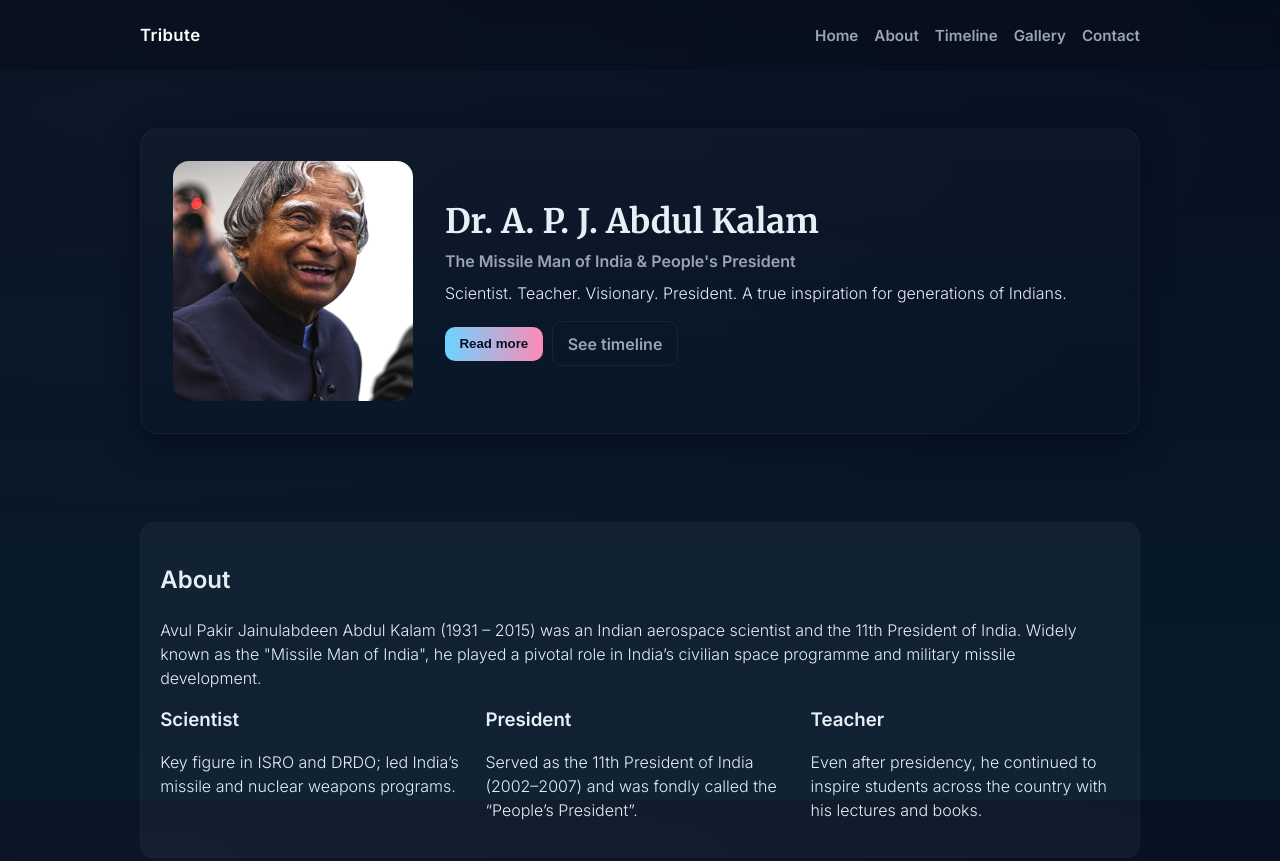
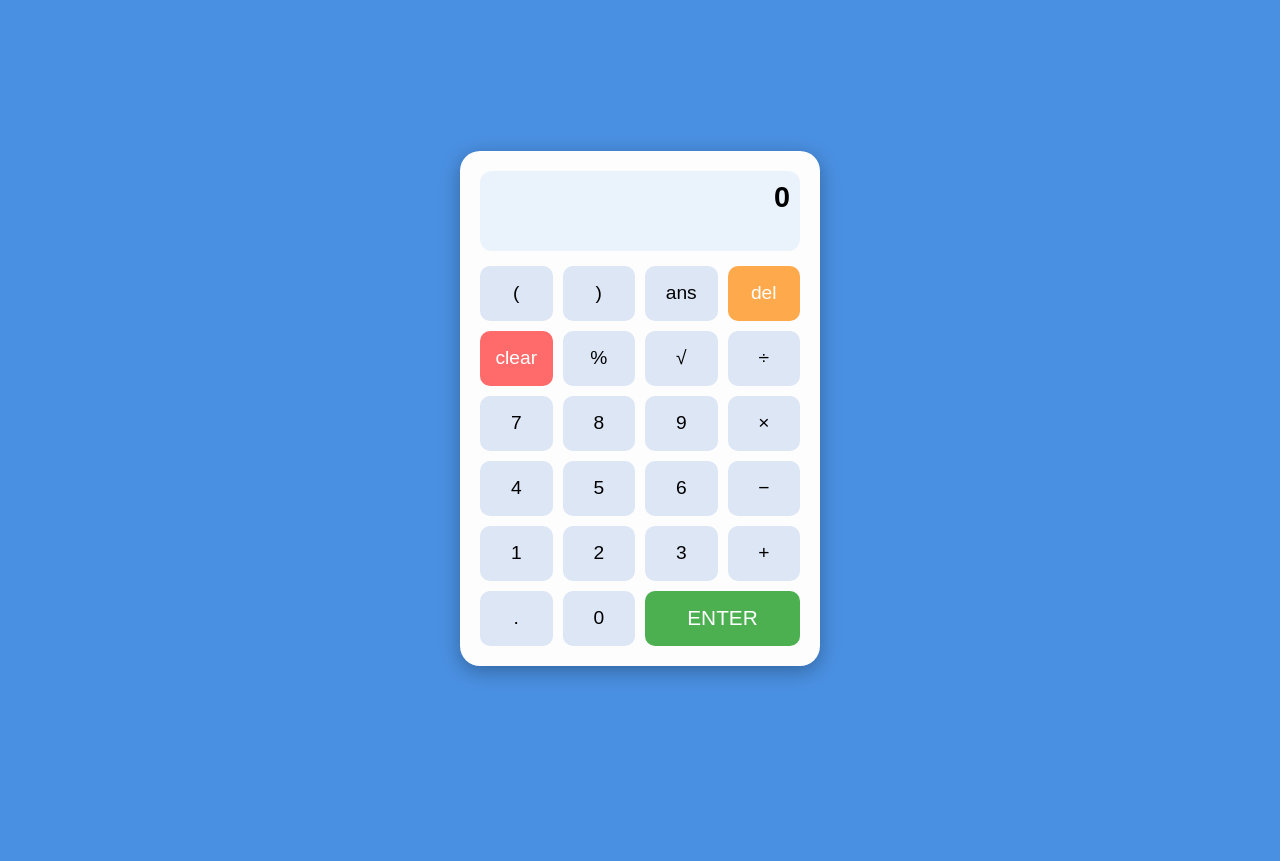
Before and after one commit to Spsivagang-r/OIBSIP, a plain HTML site: page index.html in a window 1280 px wide. Shown: the top 861 px of the page. After the commit the page ends 816 px from the top, so only its background shows below. Drawn offline with Linux system fonts and the light colour scheme.

Commit message:
upload calculator project

```diff
--- a/index.html
+++ b/index.html
@@ -1,119 +1,172 @@
-<!doctype html>
+<!DOCTYPE html>
 <html lang="en">
 <head>
-  <meta charset="utf-8" />
-  <meta name="viewport" content="width=device-width,initial-scale=1" />
-  <title>Tribute to Dr. A. P. J. Abdul Kalam</title>
-  <link href="https://fonts.googleapis.com/css2?family=Merriweather:wght@300;700&family=Inter:wght@300;600&display=swap" rel="stylesheet">
-  <link rel="stylesheet" href="styles.css">
+  <meta charset="UTF-8">
+  <meta name="viewport" content="width=device-width, initial-scale=1.0">
+  <title>Styled Calculator</title>
+  <style>
+    body {
+      display: flex;
+      justify-content: center;
+      align-items: center;
+      height: 100vh;
+      background: #4a90e2;
+      font-family: Arial, sans-serif;
+    }
+
+    .calculator {
+      width: 320px;
+      background: #fdfdfd;
+      border-radius: 20px;
+      box-shadow: 0 5px 20px rgba(0,0,0,0.3);
+      padding: 20px;
+    }
+
+    .display {
+      background: #eaf2fb;
+      border-radius: 12px;
+      padding: 10px;
+      text-align: right;
+      min-height: 60px;
+      margin-bottom: 15px;
+      word-wrap: break-word;
+    }
+
+    .expression {
+      font-size: 1.1rem;
+      color: #555;
+    }
+
+    .result {
+      font-size: 1.8rem;
+      font-weight: bold;
+      color: #000;
+    }
+
+    .buttons {
+      display: grid;
+      grid-template-columns: repeat(4, 1fr);
+      gap: 10px;
+    }
+
+    button {
+      height: 55px;
+      font-size: 1.2rem;
+      border: none;
+      border-radius: 10px;
+      cursor: pointer;
+      background: #dce6f5;
+      transition: 0.2s;
+    }
+
+    button:hover {
+      background: #c8d9f0;
+    }
+
+    .operator {
+      background: #b5d3f2;
+    }
+
+    .clear {
+      background: #ff6b6b;
+      color: white;
+    }
+
+    .clear:hover {
+      background: #e65b5b;
+    }
+
+    .enter {
+      grid-column: span 2;
+      background: #4CAF50;
+      color: white;
+      font-size: 1.3rem;
+    }
+
+    .enter:hover {
+      background: #45a049;
+    }
+
+    .del {
+      background: #ffa94d;
+      color: white;
+    }
+
+    .del:hover {
+      background: #e68a2e;
+    }
+  </style>
 </head>
 <body>
-  <header class="site-header">
-    <nav class="nav">
-      <div class="brand"><a href="#hero">Tribute</a></div>
-      <button id="menuToggle" class="menu-toggle" aria-expanded="false" aria-controls="mainMenu">☰</button>
-      <ul id="mainMenu" class="nav-list">
-        <li><a href="#hero">Home</a></li>
-        <li><a href="#life">About</a></li>
-        <li><a href="#timeline">Timeline</a></li>
-        <li><a href="#gallery">Gallery</a></li>
-        <li><a href="#footer">Contact</a></li>
-      </ul>
-    </nav>
-  </header>
+  <div class="calculator">
+    <div class="display">
+      <div class="expression" id="expression"></div>
+      <div class="result" id="result">0</div>
+    </div>
+    <div class="buttons">
+      <button onclick="appendValue('(')">(</button>
+      <button onclick="appendValue(')')">)</button>
+      <button onclick="useAns()">ans</button>
+      <button onclick="delChar()" class="del">del</button>
 
-  <main>
-    <!-- Hero -->
-    <section id="hero" class="hero">
-      <div class="hero-inner">
-        <div class="portrait">
-          <img src="images/tribute.jpg" alt="Portrait of Dr. A. P. J. Abdul Kalam">
-        </div>
-        <div class="hero-text">
-          <h1 class="name">Dr. A. P. J. Abdul Kalam</h1>
-          <p class="tagline">The Missile Man of India & People's President</p>
-          <p class="lead" id="leadParagraph">
-            <span class="typewriter" data-text="Scientist. Teacher. Visionary. President. A true inspiration for generations of Indians."></span>
-          </p>
-          <div class="hero-actions">
-            <button id="readMoreBtn" class="btn" aria-expanded="false">Read more</button>
-            <a class="btn btn-ghost" href="#timeline">See timeline</a>
-          </div>
-        </div>
-      </div>
-    </section>
+      <button onclick="clearDisplay()" class="clear">clear</button>
+      <button onclick="appendValue('%')">%</button>
+      <button onclick="appendValue('Math.sqrt(')">√</button>
+      <button onclick="appendValue('/')">÷</button>
 
-    <!-- About -->
-    <section id="life" class="container card">
-      <h2>About</h2>
-      <p>
-        Avul Pakir Jainulabdeen Abdul Kalam (1931 – 2015) was an Indian aerospace scientist and the 11th President of India.
-        Widely known as the "Missile Man of India", he played a pivotal role in India’s civilian space programme and military missile development.
-      </p>
-      <div class="highlights">
-        <article class="highlight">
-          <h3>Scientist</h3>
-          <p>Key figure in ISRO and DRDO; led India’s missile and nuclear weapons programs.</p>
-        </article>
-        <article class="highlight">
-          <h3>President</h3>
-          <p>Served as the 11th President of India (2002–2007) and was fondly called the “People’s President”.</p>
-        </article>
-        <article class="highlight">
-          <h3>Teacher</h3>
-          <p>Even after presidency, he continued to inspire students across the country with his lectures and books.</p>
-        </article>
-      </div>
-    </section>
+      <button onclick="appendValue('7')">7</button>
+      <button onclick="appendValue('8')">8</button>
+      <button onclick="appendValue('9')">9</button>
+      <button onclick="appendValue('*')">×</button>
 
-    <!-- Timeline -->
-    <section id="timeline" class="container timeline">
-      <h2>Timeline</h2>
-      <ol>
-        <li><strong>1931</strong> – Born in Rameswaram, Tamil Nadu.</li>
-        <li><strong>1960</strong> – Graduated in Aerospace Engineering from Madras Institute of Technology.</li>
-        <li><strong>1969</strong> – Joined ISRO; Project Director of India’s first satellite launch vehicle (SLV-III).</li>
-        <li><strong>1980s–90s</strong> – Played key role in development of ballistic missiles (Agni, Prithvi).</li>
-        <li><strong>1998</strong> – Instrumental in India’s nuclear tests at Pokhran-II.</li>
-        <li><strong>2002</strong> – Became the 11th President of India.</li>
-        <li><strong>2015</strong> – Passed away while delivering a lecture at IIM Shillong.</li>
-      </ol>
-    </section>
+      <button onclick="appendValue('4')">4</button>
+      <button onclick="appendValue('5')">5</button>
+      <button onclick="appendValue('6')">6</button>
+      <button onclick="appendValue('-')">−</button>
 
-    <!-- Gallery -->
-    <section id="gallery" class="container gallery">
-      <h2>Gallery</h2>
-      <div class="gallery-grid">
-        <figure>
-          <img src="images/photo1.jpg" alt="Kalam with students">
-          <figcaption>Inspiring the youth of India</figcaption>
-        </figure>
-        <figure>
-          <img src="images/photo2.jpg" alt="Kalam as President">
-          <figcaption>As the President of India</figcaption>
-        </figure>
-        <figure>
-          <img src="images/photo3.jpg" alt="Kalam in ISRO lab">
-          <figcaption>Working in ISRO</figcaption>
-        </figure>
-      </div>
-    </section>
+      <button onclick="appendValue('1')">1</button>
+      <button onclick="appendValue('2')">2</button>
+      <button onclick="appendValue('3')">3</button>
+      <button onclick="appendValue('+')">+</button>
 
-    <!-- Quote -->
-    <section class="quote card">
-      <blockquote>
-        "Dream, dream, dream. Dreams transform into thoughts and thoughts result in action."
-        <cite>— Dr. A. P. J. Abdul Kalam</cite>
-      </blockquote>
-    </section>
-  </main>
+      <button onclick="appendValue('.')">.</button>
+      <button onclick="appendValue('0')">0</button>
+      <button onclick="calculate()" class="enter">ENTER</button>
+    </div>
+  </div>
 
-  <footer id="footer" class="site-footer">
-    <div class="container footer-inner">
-      <p>Tribute to <strong>Dr. A. P. J. Abdul Kalam</strong> | Made with ♥ by Students of India</p>
-      <button id="topBtn" class="top-btn" title="Back to top">↑</button>
-    </div>
-  </footer>
-  <script src="script.js"></script>
+  <script>
+    let expressionDisplay = document.getElementById("expression");
+    let resultDisplay = document.getElementById("result");
+    let lastAnswer = 0;
+
+    function appendValue(value) {
+      expressionDisplay.textContent += value;
+    }
+
+    function clearDisplay() {
+      expressionDisplay.textContent = "";
+      resultDisplay.textContent = "0";
+    }
+
+    function delChar() {
+      expressionDisplay.textContent = expressionDisplay.textContent.slice(0, -1);
+    }
+
+    function calculate() {
+      try {
+        let exp = expressionDisplay.textContent;
+        let result = eval(exp);
+        resultDisplay.textContent = result;
+        lastAnswer = result;
+      } catch {
+        resultDisplay.textContent = "Error";
+      }
+    }
+
+    function useAns() {
+      expressionDisplay.textContent += lastAnswer;
+    }
+  </script>
 </body>
 </html>
--- a/script.js
+++ b/script.js
@@ -1,90 +1,31 @@
+let expressionDisplay = document.getElementById("expression");
+let resultDisplay = document.getElementById("result");
+let lastAnswer = 0;
 
-
-document.addEventListener('DOMContentLoaded', () => {
-  // Mobile menu toggle
-  const menuToggle = document.getElementById('menuToggle');
-  const mainMenu = document.getElementById('mainMenu');
-  if (menuToggle && mainMenu) {
-    menuToggle.addEventListener('click', () => {
-      const expanded = menuToggle.getAttribute('aria-expanded') === 'true';
-      menuToggle.setAttribute('aria-expanded', String(!expanded));
-      mainMenu.style.display = expanded ? 'none' : 'flex';
-      menuToggle.textContent = expanded ? '☰' : '✕';
-    });
-    // close menu when clicking a link (mobile)
-    mainMenu.querySelectorAll('a').forEach(a => a.addEventListener('click', () => {
-      if (window.innerWidth <= 880) {
-        mainMenu.style.display = 'none';
-        menuToggle.setAttribute('aria-expanded', 'false');
-        menuToggle.textContent = '☰';
-      }
-    }));
+function appendValue(value) {
+  expressionDisplay.textContent += value;
 }
 
-  // Read more toggle
-  const readMoreBtn = document.getElementById('readMoreBtn');
-  if (readMoreBtn) {
-    readMoreBtn.addEventListener('click', () => {
-      const expanded = readMoreBtn.getAttribute('aria-expanded') === 'true';
-      if (!expanded) {
-        showMoreText();
-        readMoreBtn.textContent = 'Show less';
-        readMoreBtn.setAttribute('aria-expanded', 'true');
-      } else {
-        hideMoreText();
-        readMoreBtn.textContent = 'Read more';
-        readMoreBtn.setAttribute('aria-expanded', 'false');
-      }
-    });
+function clearDisplay() {
+  expressionDisplay.textContent = "";
+  resultDisplay.textContent = "0";
 }
 
-  // Top button
-  const topBtn = document.getElementById('topBtn');
-  if (topBtn) {
-    topBtn.addEventListener('click', () => window.scrollTo({ top: 0, behavior: 'smooth' }));
+function delChar() {
+  expressionDisplay.textContent = expressionDisplay.textContent.slice(0, -1);
 }
 
-  // Typewriter effect (simple)
-  const typeEl = document.querySelector('.typewriter');
-  if (typeEl) {
-    const text = typeEl.dataset.text || typeEl.textContent;
-    typeEl.textContent = '';
-    let i = 0;
-    (function type() {
-      if (i <= text.length) {
-        typeEl.textContent = text.slice(0, i);
-        i++;
-        setTimeout(type, 30);
+function calculate() {
+  try {
+    let exp = expressionDisplay.textContent;
+    let result = eval(exp);
+    resultDisplay.textContent = result;
+    lastAnswer = result;
+  } catch {
+    resultDisplay.textContent = "Error";
   }
-    })();
 }
 
-  // Slight fade-in for images when they load
-  document.querySelectorAll('img').forEach(img => {
-    img.style.opacity = 0;
-    img.addEventListener('load', () => {
-      img.style.transition = 'opacity .6s ease';
-      img.style.opacity = 1;
-    });
-    // if image is already cached and loaded:
-    if (img.complete) {
-      img.style.opacity = 1;
+function useAns() {
+  expressionDisplay.textContent += lastAnswer;
 }
-  });
-});
-
-/* helper functions included below so content can be toggled without heavy DOM changes */
-function showMoreText() {
-  const lead = document.getElementById('leadParagraph');
-  if (!lead) return;
-  lead.insertAdjacentHTML('beforeend',
-    `<div id="extraText" style="margin-top:.8rem;color:#dce9ff">
-      <strong>Early life:</strong> Add a 1-2 sentence summary about beginnings. <br>
-      <strong>Achievements:</strong> Bullet a few notable accomplishments to celebrate.
-    </div>`);
-}
-
-function hideMoreText() {
-  const extra = document.getElementById('extraText');
-  if (extra) extra.remove();
-}
--- a/style.css
+++ b/style.css
@@ -1,184 +1,90 @@
-/* Background with gradient */
 body {
-  font-family: "Poppins", sans-serif;
   display: flex;
   justify-content: center;
   align-items: center;
-  min-height: 100vh;
-  margin: 0;
-  background: linear-gradient(135deg, #ff9a9e, #fad0c4, #fad0c4);
-  background-size: 300% 300%;
-  animation: gradientBG 6s ease infinite;
+  height: 100vh;
+  background: #4a90e2;
+  font-family: Arial, sans-serif;
 }
 
-@keyframes gradientBG {
-  0% { background-position: 0% 50%; }
-  50% { background-position: 100% 50%; }
-  100% { background-position: 0% 50%; }
+.calculator {
+  width: 320px;
+  background: #fdfdfd;
+  border-radius: 20px;
+  box-shadow: 0 5px 20px rgba(0,0,0,0.3);
+  padding: 20px;
 }
 
-.todo-container {
-  background: rgba(255, 255, 255, 0.9);
-  border-radius: 20px;
-  box-shadow: 0 10px 30px rgba(0,0,0,0.2);
-  padding: 20px;
-  width: 420px;
-  text-align: center;
-  backdrop-filter: blur(8px);
+.display {
+  background: #eaf2fb;
+  border-radius: 12px;
+  padding: 10px;
+  text-align: right;
+  min-height: 60px;
+  margin-bottom: 15px;
+  word-wrap: break-word;
 }
 
-h2 {
-  margin: 0 0 15px;
-  color: #444;
-  font-weight: bold;
+.expression {
+  font-size: 1.1rem;
+  color: #555;
 }
 
-.input-section {
-  display: flex;
-  gap: 5px;
+.result {
+  font-size: 1.8rem;
+  font-weight: bold;
+  color: #000;
 }
 
-input, select, button {
-  padding: 10px;
-  border: none;
-  border-radius: 10px;
-  outline: none;
-  font-size: 14px;
-}
-
-input {
-  flex: 1;
-  border: 2px solid #ddd;
-}
-
-select {
-  border: 2px solid #ddd;
+.buttons {
+  display: grid;
+  grid-template-columns: repeat(4, 1fr);
+  gap: 10px;
 }
 
 button {
-  background: linear-gradient(135deg, #6a11cb, #2575fc);
-  color: white;
-  font-size: 18px;
+  height: 55px;
+  font-size: 1.2rem;
+  border: none;
+  border-radius: 10px;
   cursor: pointer;
-  transition: 0.3s;
+  background: #dce6f5;
+  transition: 0.2s;
 }
 
 button:hover {
-  transform: scale(1.1);
+  background: #c8d9f0;
 }
 
-ul {
-  list-style: none;
-  padding: 0;
-  margin-top: 20px;
-  max-height: 250px;
-  overflow-y: auto;
+.operator {
+  background: #b5d3f2;
 }
 
-li {
-  background: linear-gradient(135deg, #fbc2eb, #a6c1ee);
-  padding: 12px;
-  margin-bottom: 10px;
-  border-radius: 12px;
-  display: flex;
-  align-items: center;
-  justify-content: space-between;
-  animation: fadeIn 0.5s ease;
-  gap: 10px;
-}
-
-@keyframes fadeIn {
-  from { opacity: 0; transform: translateY(10px); }
-  to { opacity: 1; transform: translateY(0); }
-}
-
-.task-text {
-  flex: 1;
-}
-
-.completed {
-  text-decoration: line-through;
-  color: #28a745 !important;
-  background: linear-gradient(135deg, #d4fc79, #96e6a1) !important;
-  transition: 0.3s;
-}
-
-.category {
-  font-size: 12px;
-  padding: 2px 8px;
-  border-radius: 8px;
-  color: white;
-  margin-right: 10px;
-  font-weight: bold;
-}
-
-.Work { background: #ff4757; }
-.Personal { background: #ffa502; }
-.Study { background: #1e90ff; }
-.Other { background: #2ed573; }
-
-.delete {
-  cursor: pointer;
-  font-weight: bold;
-  color: #e74c3c;
-  margin-left: 10px;
-  transition: 0.3s;
-}
-
-.delete:hover {
-  transform: scale(1.3) rotate(15deg);
-}
-
-.time {
-  font-size: 11px;
-  color: #333;
-  margin-left: 10px;
-}
-
-.toggle {
-  margin-top: 10px;
-  cursor: pointer;
-  font-size: 14px;
-  color: #2575fc;
-  font-weight: bold;
-  transition: 0.3s;
-}
-
-.toggle:hover {
-  color: #6a11cb;
-}
-
-/* Progress bar */
-.progress-container {
-  background: #ddd;
-  border-radius: 10px;
-  height: 15px;
-  margin-top: 15px;
-  overflow: hidden;
-}
-
-.progress-bar {
-  background: linear-gradient(135deg, #6a11cb, #2575fc);
-  height: 100%;
-  width: 0%;
-  transition: width 0.3s ease;
-}
-
-/* Dark Mode */
-.dark-mode {
-  background: linear-gradient(135deg, #000000, #434343);
-  animation: none;
-}
-
-.dark-mode .todo-container {
-  background: rgba(30, 30, 30, 0.9);
+.clear {
+  background: #ff6b6b;
   color: white;
 }
 
-.dark-mode li {
-  background: linear-gradient(135deg, #434343, #000000);
+.clear:hover {
+  background: #e65b5b;
 }
 
-.dark-mode .progress-container {
-  background: #444;
+.enter {
+  grid-column: span 2;
+  background: #4CAF50;
+  color: white;
+  font-size: 1.3rem;
 }
+
+.enter:hover {
+  background: #45a049;
+}
+
+.del {
+  background: #ffa94d;
+  color: white;
+}
+
+.del:hover {
+  background: #e68a2e;
+}
```
Lines whose indentation alone changed are shown as unchanged.
